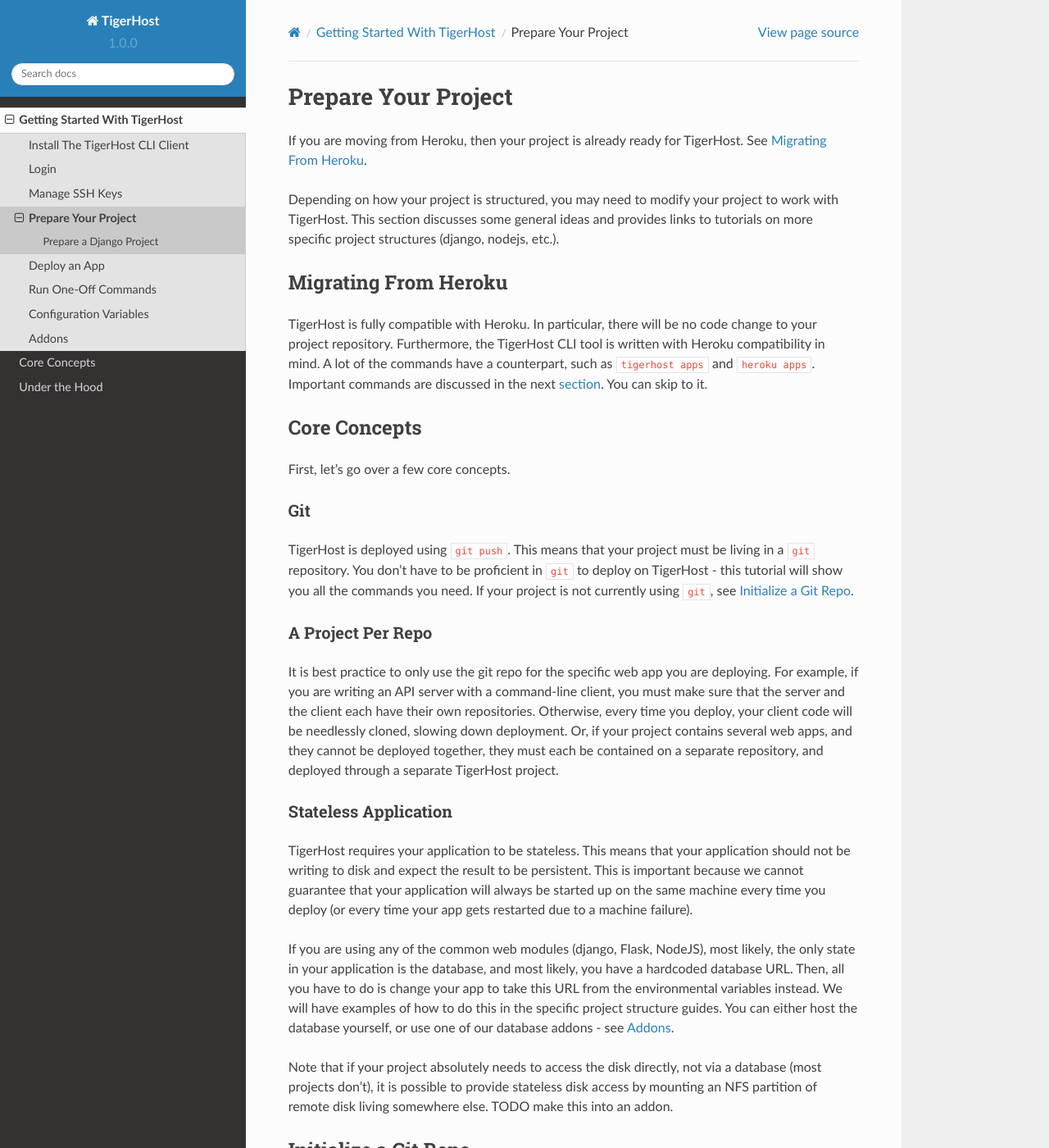
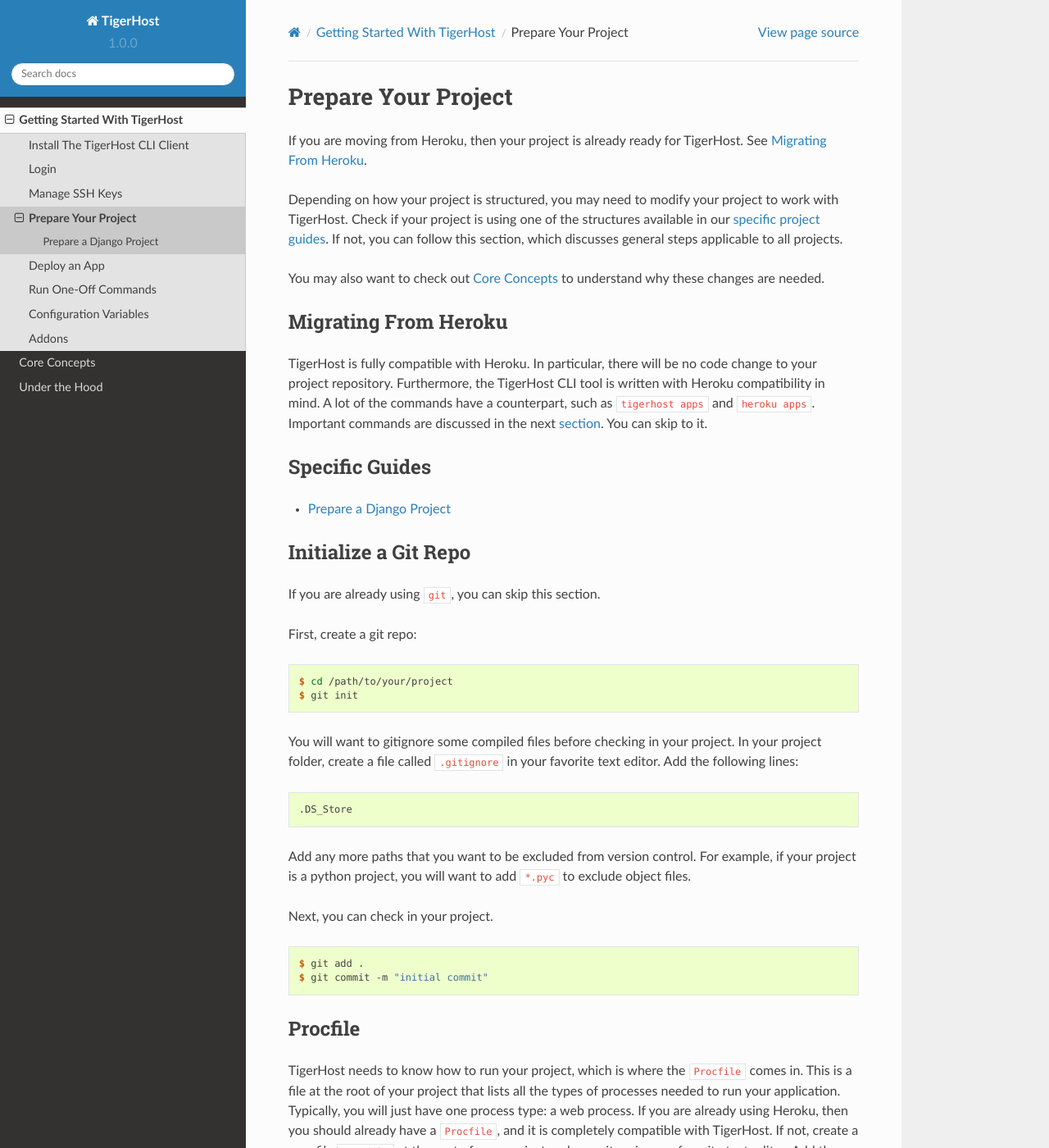
Before and after one commit to naphatkrit/TigerHost, a Sphinx documentation site: the page built from docs/getting_started/prepare_project.rst, in a window 1280 px wide and 1400 px high. Shown: the whole window at 82% size. Built offline with Sphinx 7.4.7 and the Read the Docs theme 2.0.0, drawn with Linux system fonts in a browser that asks for light colours; some of the changed text lies outside the part shown.

Commit message:
[docs] removed duplicate core concepts information from the page on preparing your project

```diff
--- a/docs/core_concepts/index.rst
+++ b/docs/core_concepts/index.rst
@@ -1,3 +1,5 @@
+.. _core_concepts/index:
+
 Core Concepts
 =================================
 
--- a/docs/core_concepts/stateless_apps.rst
+++ b/docs/core_concepts/stateless_apps.rst
@@ -6,3 +6,5 @@
 In order to deploy on TigerHost, your app needs to be stateless, i.e. it cannot rely on a persistent file system. All states should be pushed out to the environmental variables, also known as config variables. For example, instead of relying that you will have a database running on the same machine as your app, you should store the database URL as an environmental variable, and connect to that URL instead. (TigerHost makes this process easy, see :ref:`core_concepts/addons`)
 
 While this requirement for apps to be stateless may seem limiting, it actually encourages the best practice of not hardcoding the path to resources. It also allows TigerHost to ensure that an instance of your app is always running - if one goes down, a new one can just be started up.
+
+Note that if your project absolutely needs to access the disk directly, not just via a database (most projects don't), it is possible to provide stateless disk access by mounting an NFS partition of remote disk living somewhere else. A possible scenario is if you are writing a WordPress app that handles file uploads by saving them to a specific location on disk. TODO make this into an addon.
--- a/docs/getting_started/index.rst
+++ b/docs/getting_started/index.rst
@@ -1,3 +1,4 @@
+.. _getting_started:
 Getting Started With TigerHost
 =================================
 
--- a/docs/getting_started/prepare_project.rst
+++ b/docs/getting_started/prepare_project.rst
@@ -6,7 +6,9 @@
 
 If you are moving from Heroku, then your project is already ready for TigerHost. See :ref:`getting_started/prepare_project//heroku`.
 
-Depending on how your project is structured, you may need to modify your project to work with TigerHost. This section discusses some general ideas and provides links to tutorials on more specific project structures (django, nodejs, etc.).
+Depending on how your project is structured, you may need to modify your project to work with TigerHost. Check if your project is using one of the structures available in our :ref:`specific project guides <getting_started/prepare_project//specific_guides>`. If not, you can follow this section, which discusses general steps applicable to all projects.
+
+You may also want to check out :ref:`core_concepts/index` to understand why these changes are needed.
 
 .. _getting_started/prepare_project//heroku:
 
@@ -14,36 +16,15 @@
 ======================
 TigerHost is fully compatible with Heroku. In particular, there will be no code change to your project repository. Furthermore, the TigerHost CLI tool is written with Heroku compatibility in mind. A lot of the commands have a counterpart, such as :code:`tigerhost apps` and :code:`heroku apps`. Important commands are discussed in the next :ref:`section <deploy_app>`. You can skip to it.
 
-.. _prepare_project__core_concept:
+.. _getting_started/prepare_project//specific_guides:
 
-Core Concepts
-==============
-First, let's go over a few core concepts.
+Specific Guides
+================
 
+.. toctree::
+    :titlesonly:
 
-.. _prepare_project__core_concept__git:
-
-Git
-----
-TigerHost is deployed using ``git push``. This means that your project must be living in a ``git`` repository. You don't have to be proficient in ``git`` to deploy on TigerHost - this tutorial will show you all the commands you need. If your project is not currently using ``git``, see :ref:`prepare_project__init_git`.
-
-
-.. _prepare_project__core_concept__project_per_repo:
-
-A Project Per Repo
--------------------
-It is best practice to only use the git repo for the specific web app you are deploying. For example, if you are writing an API server with a command-line client, you must make sure that the server and the client each have their own repositories. Otherwise, every time you deploy, your client code will be needlessly cloned, slowing down deployment. Or, if your project contains several web apps, and they cannot be deployed together, they must each be contained on a separate repository, and deployed through a separate TigerHost project.
-
-
-.. _prepare_project__core_concept__stateless:
-
-Stateless Application
-----------------------
-TigerHost requires your application to be stateless. This means that your application should not be writing to disk and expect the result to be persistent. This is important because we cannot guarantee that your application will always be started up on the same machine every time you deploy (or every time your app gets restarted due to a machine failure).
-
-If you are using any of the common web modules (django, Flask, NodeJS), most likely, the only state in your application is the database, and most likely, you have a hardcoded database URL. Then, all you have to do is change your app to take this URL from the environmental variables instead. We will have examples of how to do this in the specific project structure guides. You can either host the database yourself, or use one of our database addons - see :ref:`addons`.
-
-Note that if your project absolutely needs to access the disk directly, not via a database (most projects don't), it is possible to provide stateless disk access by mounting an NFS partition of remote disk living somewhere else. TODO make this into an addon.
+    specific_projects/prepare_django
 
 .. _prepare_project__init_git:
 
@@ -102,12 +83,3 @@
 
     web: python start_web.py
     worker: bin/worker.sh
-
-
-Specific Guides
-================
-
-.. toctree::
-    :titlesonly:
-
-    specific_projects/prepare_django
```
Also changed, not shown: docs/core_concepts/git_deploy.rst (+11 -1 lines).
